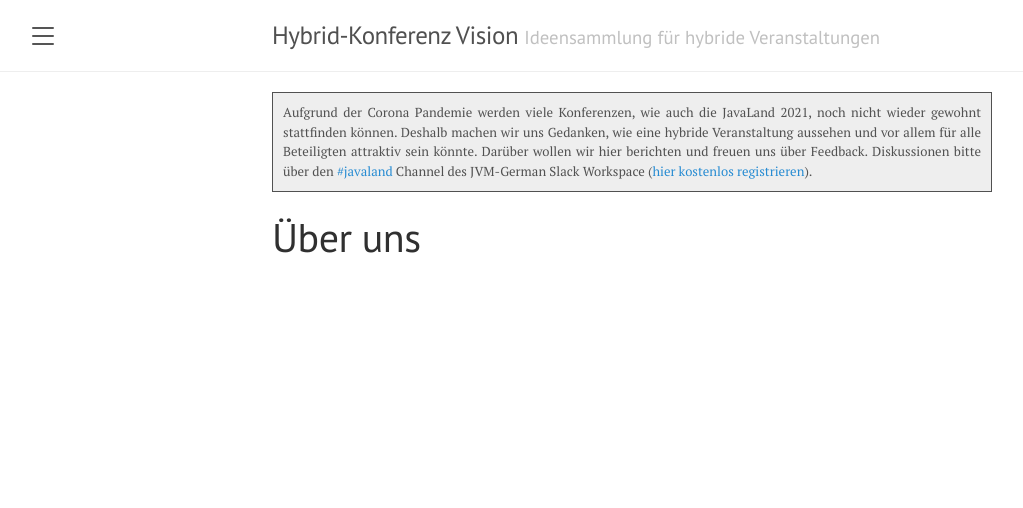
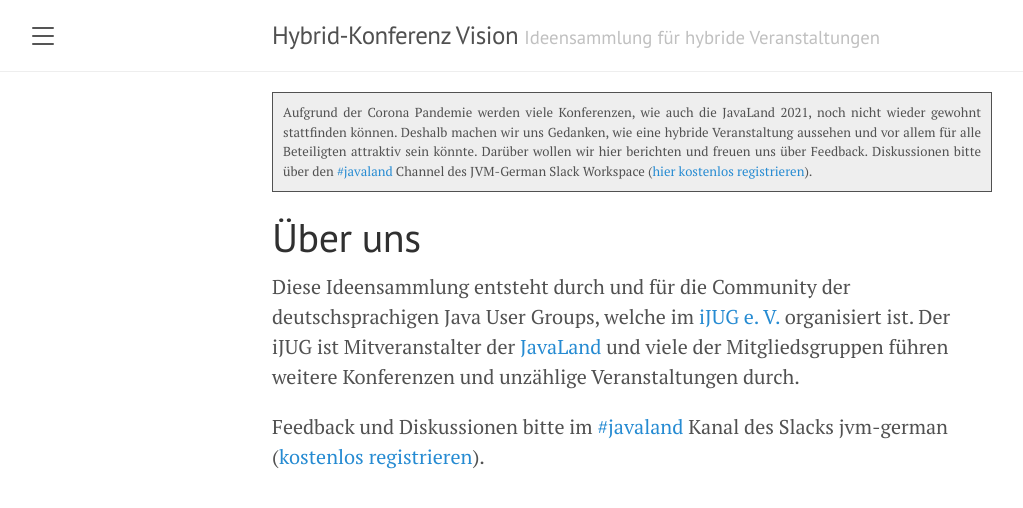
Before and after one commit to CyberLandConf/blog, a Jekyll site: the page built from about.md, in a window 1280 px wide. Shown: the top 508 px of the page, without its empty margins (8-1031 px from the left). Built offline with Jekyll 4.4.1, drawn with Linux system fonts in a browser that asks for light colours; some of the changed lines change nothing that is shown.

Commit message:
about page and datenschutz link added

```diff
--- a/_config.yml
+++ b/_config.yml
@@ -9,9 +9,15 @@
 incremental:         true
 github:
   repo:              https://github.com/cyberlandconf/blog
+javaland:
+  web:              https://www.javaland.eu/
 ijug:
   web:              https://www.ijug.eu/
   impressum:        https://www.ijug.eu/de/impressum/
+  datenschutz:      https://www.ijug.eu/de/datenschutz/
+slack:
+  javaland:         https://jvm-german.slack.com/archives/C4H2WGBL4
+  register:         https://slackin-jvm-german.herokuapp.com/
 
 # About/contact
 author:
--- a/_includes/sidebar.html
+++ b/_includes/sidebar.html
@@ -27,6 +27,7 @@
 
     <a class="sidebar-nav-item" href="{{ site.github.repo }}">GitHub Projekt</a>
     <a class="sidebar-nav-item" href="{{ site.ijug.impressum }}">Impressum</a>
+    <a class="sidebar-nav-item" href="{{ site.ijug.datenschutz }}">Datenschutz</a>
   </nav>
 
   <div class="sidebar-item">
--- a/_layouts/default.html
+++ b/_layouts/default.html
@@ -20,9 +20,9 @@
       </div>
 
       <div class="container content">
-            <div class="vision-info">
-              {{ site.description   }}
-            </div>
+        <div class="vision-info">
+          {{ site.description   }}
+        </div>
         {{ content }}
       </div>
     </div>
--- a/about.md
+++ b/about.md
@@ -2,3 +2,7 @@
 layout: page
 title: Über uns
 ---
+
+Diese Ideensammlung entsteht durch und für die Community der deutschsprachigen Java User Groups, welche im [iJUG e. V.]({{ site.ijug.web }}) organisiert ist. Der iJUG ist Mitveranstalter der [JavaLand]({{ site.javaland.web }}) und viele der Mitgliedsgruppen führen weitere Konferenzen und unzählige Veranstaltungen durch.
+
+Feedback und Diskussionen bitte im [#javaland]({{ site.slack.javaland }}) Kanal des Slacks jvm-german ([kostenlos registrieren]({{ site.slack.register }})).
```
